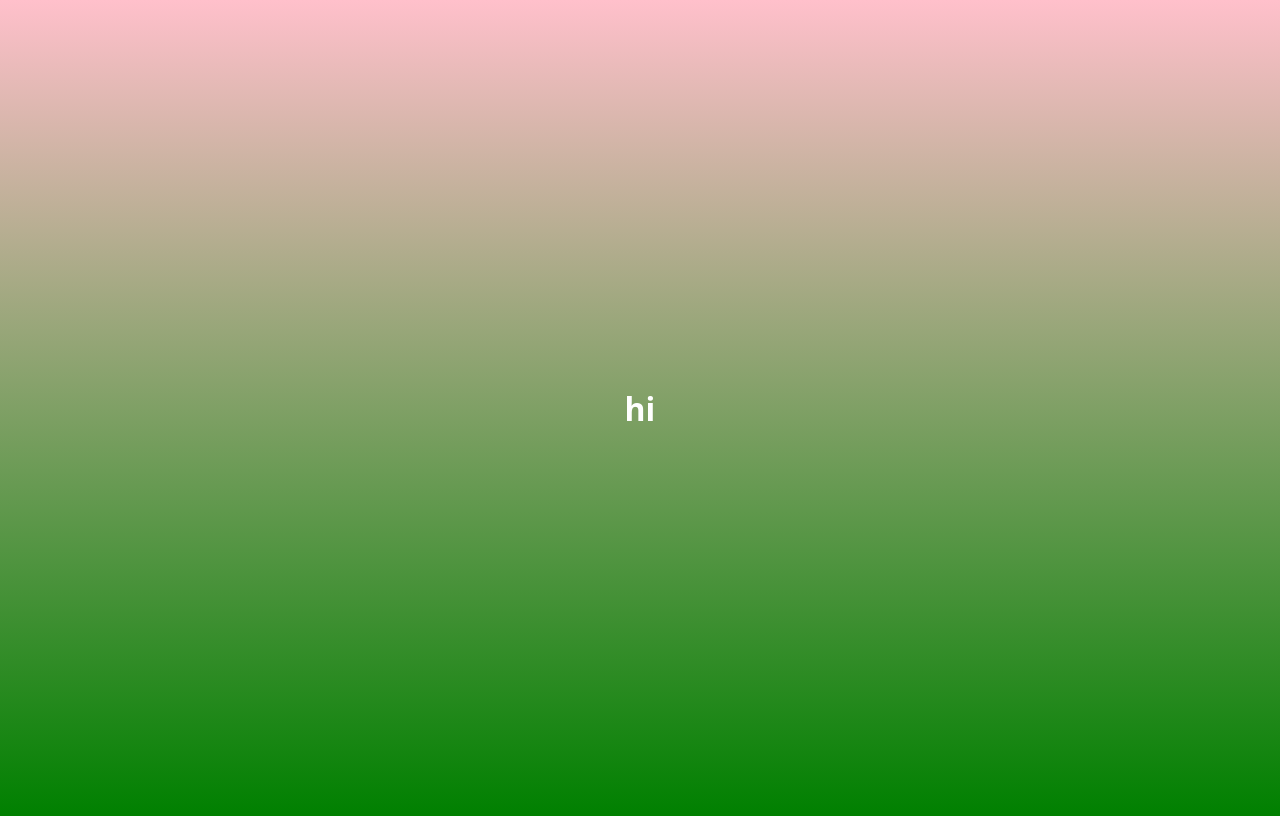
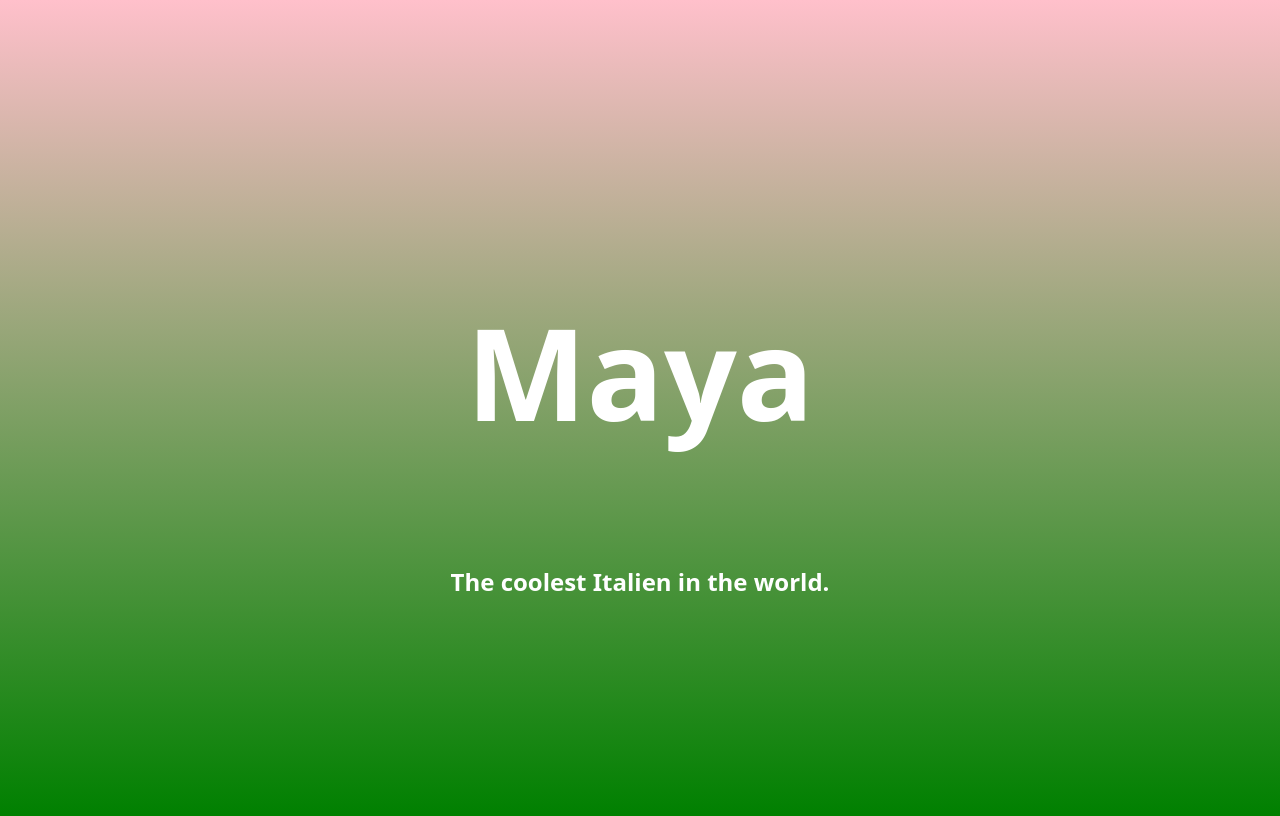
Before and after one commit to mayadipi/portfolio, a plain HTML site: page index.html in a window 1280 px wide. Drawn offline with Linux system fonts and the light colour scheme.

Commit message:
Update index.html

```diff
--- a/index.html
+++ b/index.html
@@ -13,13 +13,17 @@
             display: flex;
             justify-content:center ;
             align-items:center ;
+            flex-direction: column
+            ;
 
 
           background: linear-gradient(pink,green);
           color: white;
         }
+        h1{font-size: 10vw;}
     </style>
     <body>
-        <h1>hi</h1>
+        <h1>Maya</h1>
+        <h2>The coolest Italien in the world.</h2>
     </body>
 </html>
```
